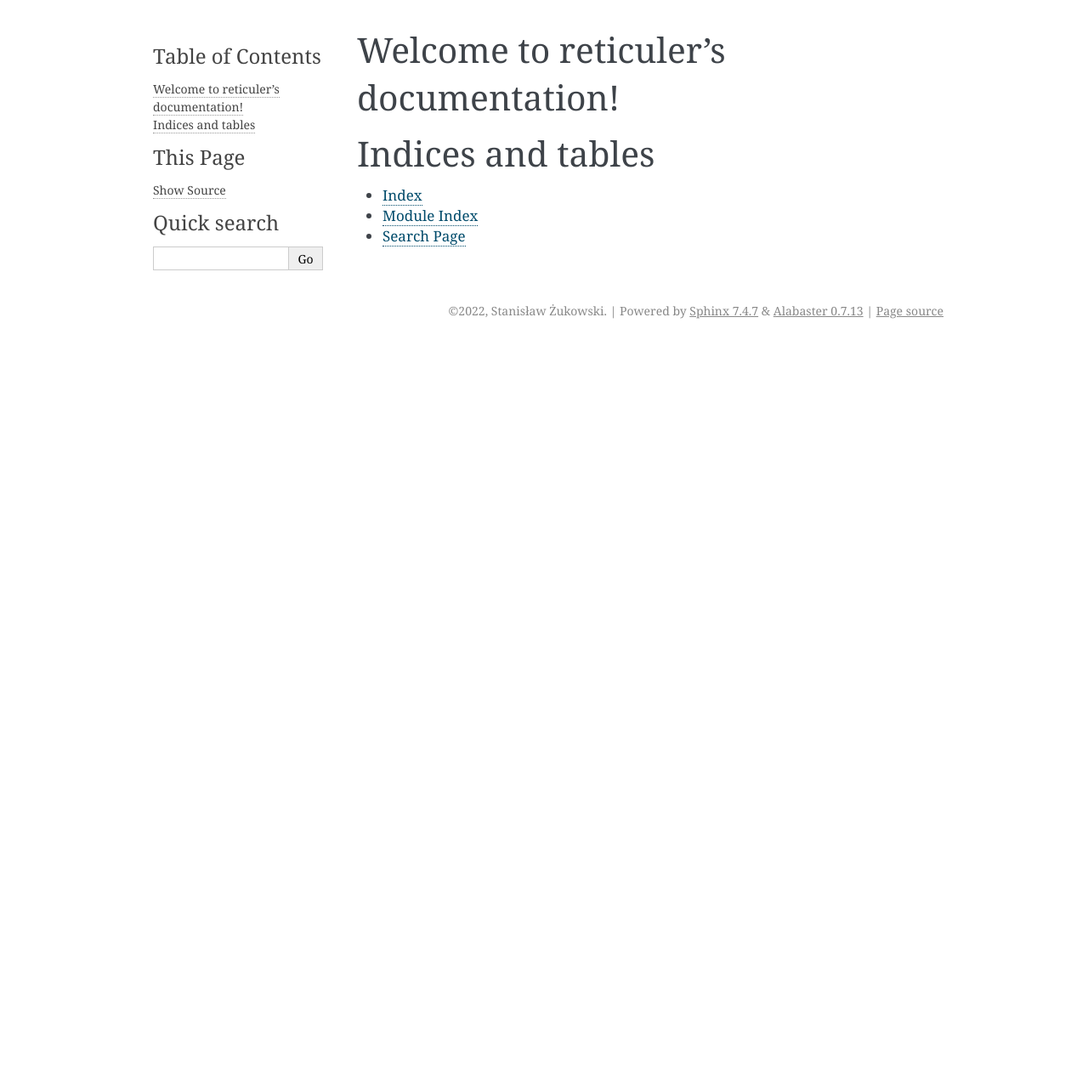
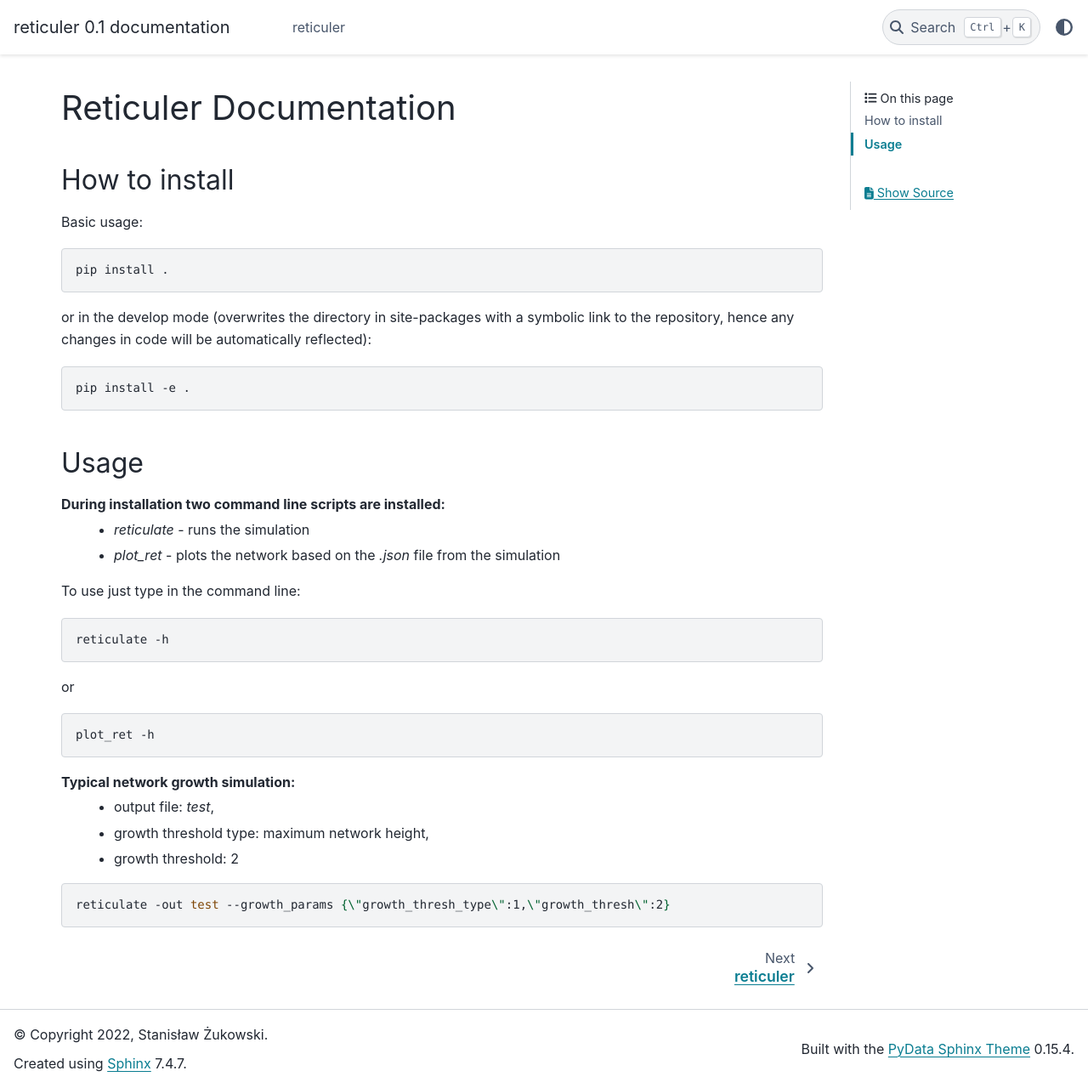
Before and after one commit to stzukowski/reticuler, a Sphinx documentation site: the page built from docs/source/index.rst, in a window 1280 px wide and 1280 px high. Shown: the whole window at 85% size. Built offline with Sphinx 7.4.7 and the PyData theme 0.15.4, drawn with Linux system fonts in a browser that asks for light colours; formulas are drawn with MathJax 3.

Commit message:
Polishing documentation
+fixed bash scripts

```diff
--- a/docs/source/conf.py
+++ b/docs/source/conf.py
@@ -12,7 +12,7 @@
 
 import os
 import sys
-sys.path.insert(0, os.path.abspath('../..'))
+sys.path.insert(0, os.path.abspath('../../src'))
 
 
 # -- Project information -----------------------------------------------------
@@ -32,8 +32,11 @@ release = '0.1'
 # ones.
 extensions = [
     'sphinx.ext.autodoc',
-    'numpydoc',
+    'sphinx.ext.doctest',
+    'sphinx.ext.napoleon', # Support for NumPy and Google style docstrings # instead of 'numpydoc'
+    'sphinx.ext.imgmath', # render math as images
     'sphinx_copybutton', # adds copybutton to blocks of code
+    'sphinx-prompt',
 ]
 
 # Add any paths that contain templates here, relative to this directory.
@@ -50,7 +53,11 @@ exclude_patterns = []
 # The theme to use for HTML and HTML Help pages.  See the documentation for
 # a list of builtin themes.
 #
-html_theme = 'alabaster'
+# html_theme = 'sphinx_rtd_theme'
+html_theme = "pydata_sphinx_theme"
+html_sidebars = {
+   'index': [],  # Hide sidebar
+}
 
 # Add any paths that contain custom static files (such as style sheets) here,
 # relative to this directory. They are copied after the builtin static files,
--- a/docs/source/index.rst
+++ b/docs/source/index.rst
@@ -1,23 +1,54 @@
-.. reticuler documentation master file, created by
-   sphinx-quickstart on Fri Aug 26 15:48:56 2022.
-   You can adapt this file completely to your liking, but it should at least
-   contain the root `toctree` directive.
 
-Welcome to reticuler's documentation!
+=====================================
+Reticuler Documentation
 =====================================
 
 .. toctree::
-   :maxdepth: 2
-   :caption: Contents:
-		modules
-		extending_kernels
-		user_interface
+   :hidden:
+   :maxdepth: 1
+
+   modules
+
+How to install
+''''''''''''''
+
+Basic usage:
+
+.. prompt:: bash $ auto
+
+   pip install .
+
+or in the develop mode (overwrites the directory in site-packages with a symbolic link to the repository, hence any changes in code will be automatically reflected):
+
+.. prompt:: bash $ auto
+
+   pip install -e .
 
 
+Usage
+'''''
 
-Indices and tables
-==================
+During installation two command line scripts are installed:
+   - *reticulate* - runs the simulation
+   - *plot_ret* - plots the network based on the *.json* file from the simulation
 
-* :ref:`genindex`
-* :ref:`modindex`
-* :ref:`search`
+To use just type in the command line:
+
+.. prompt:: bash $ auto
+
+   reticulate -h
+
+or
+
+.. prompt:: bash $ auto
+
+   plot_ret -h
+
+Typical network growth simulation:
+   - output file: *test*,
+   - growth threshold type: maximum network height,
+   - growth threshold: 2
+
+.. prompt:: bash $ auto
+
+   reticulate -out test --growth_params {\"growth_thresh_type\":1,\"growth_thresh\":2}
```
Also changed, not shown: README.md (+5 -5 lines), 10 other files.
